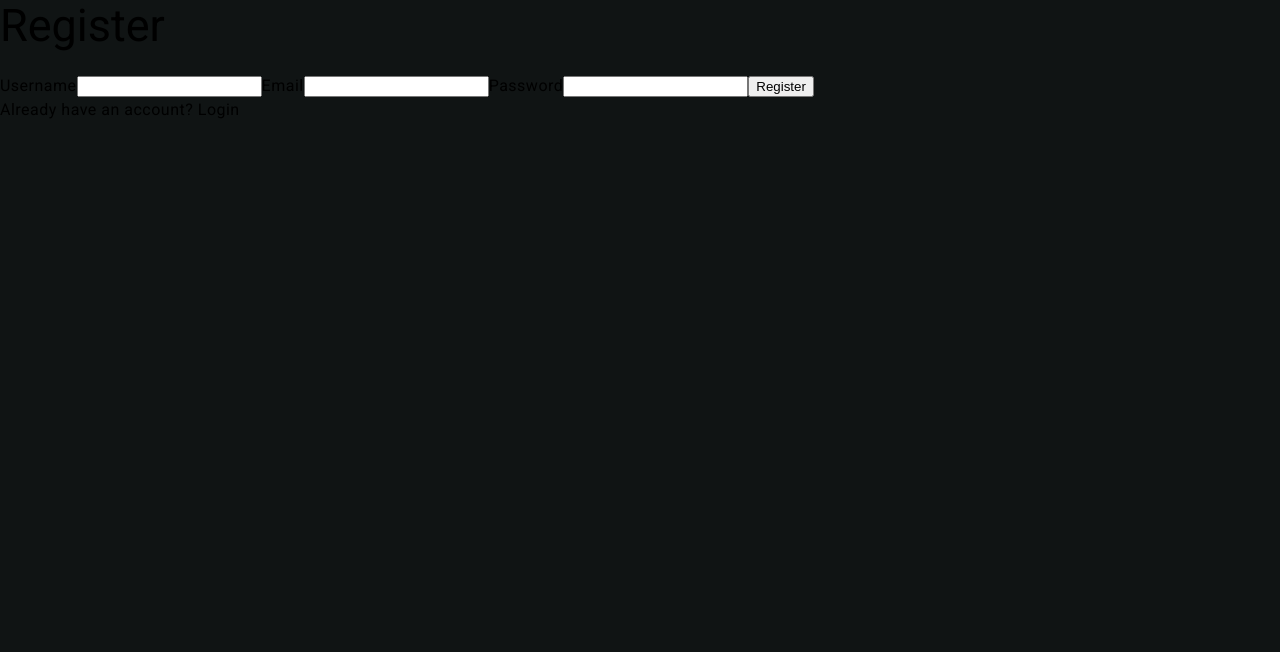
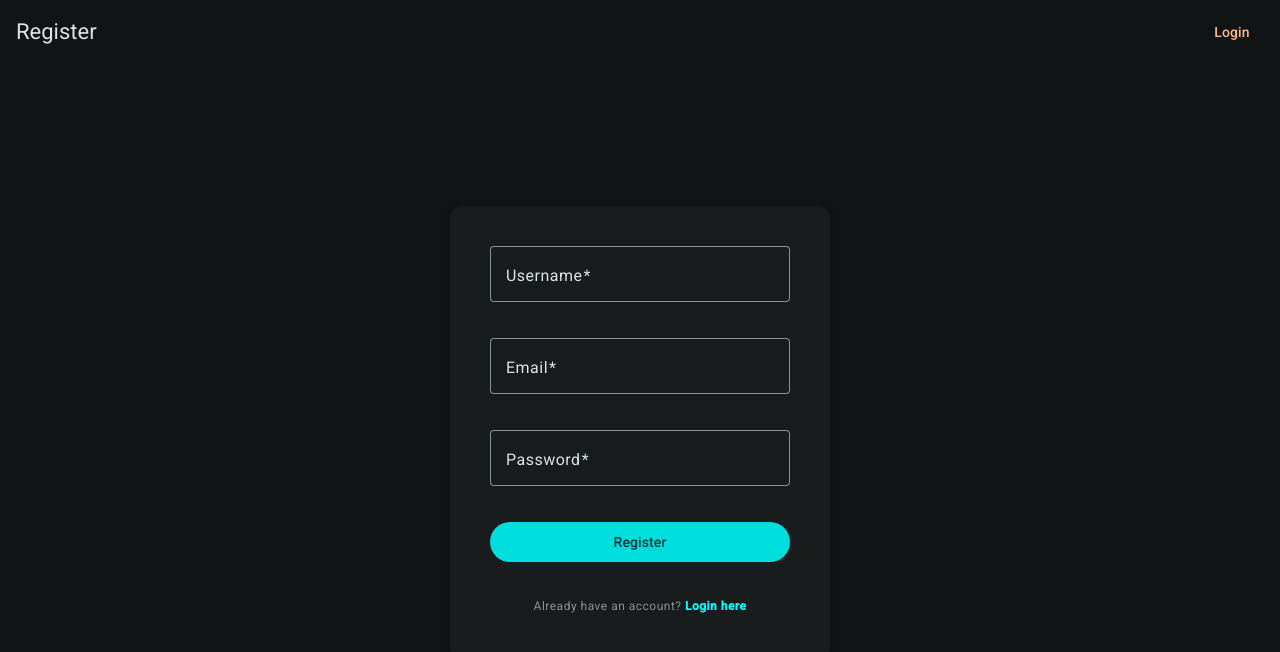
Before and after one commit to art2url/dev-task-flow, an Angular app: page /register in a window 1280 px wide. Shown: the top 652 px of the page. Built offline with nearby package versions, Linux system fonts and the light colour scheme.

Commit message:
Implemented Angular Material UI for Login & Register components, updated shared Header component for authentication pages

```diff
--- a/src/app/features/auth/login/login.component.html
+++ b/src/app/features/auth/login/login.component.html
@@ -1,16 +1,31 @@
+<app-header></app-header>
+
 <div class="auth-container">
-  <h2>Login</h2>
-  <form (ngSubmit)="login()">
-    <label>Email</label>
-    <input type="email" [(ngModel)]="email" name="email" required />
+  <mat-card class="auth-card">
+    <mat-card-content>
+      <mat-form-field appearance="outline" class="auth-input">
+        <mat-label>Email</mat-label>
+        <input matInput [(ngModel)]="email" type="email" required />
+      </mat-form-field>
 
-    <label>Password</label>
-    <input type="password" [(ngModel)]="password" name="password" required />
+      <mat-form-field appearance="outline" class="auth-input">
+        <mat-label>Password</mat-label>
+        <input matInput [(ngModel)]="password" type="password" required />
+      </mat-form-field>
 
-    <button type="submit">Login</button>
-  </form>
+      <button
+        mat-flat-button
+        color="primary"
+        class="auth-button"
+        (click)="onLogin()"
+      >
+        Login
+      </button>
 
-  <p *ngIf="errorMessage">{{ errorMessage }}</p>
-
-  <p>Don't have an account? <a routerLink="/register">Register</a></p>
+      <p class="auth-text">
+        Don't have an account?
+        <a routerLink="/register">Register here</a>
+      </p>
+    </mat-card-content>
+  </mat-card>
 </div>
--- a/src/app/features/auth/login/login.component.scss
+++ b/src/app/features/auth/login/login.component.scss
@@ -0,0 +1,40 @@
+@use "sass:math";
+@import "variables";
+
+.auth-container {
+  display: flex;
+  justify-content: center;
+  align-items: center;
+  height: calc(100vh - 64px);
+}
+
+.auth-card {
+  width: 380px;
+  padding: 24px;
+  border-radius: 12px;
+  box-shadow: 0px 4px 10px rgba(0, 0, 0, 0.2);
+}
+
+.auth-input {
+  width: 100%;
+  max-width: 340px;
+  margin-bottom: 16px;
+}
+
+.auth-button {
+  width: 100%;
+}
+
+.auth-text {
+  text-align: center;
+  margin-top: math.div($spacing, 0.5);
+  font-size: 12px;
+  color: $text-color;
+
+  a {
+    color: $primary-color;
+    text-decoration: none;
+    font-weight: bold;
+    cursor: pointer;
+  }
+}
--- a/src/app/features/auth/login/login.component.ts
+++ b/src/app/features/auth/login/login.component.ts
@@ -3,11 +3,28 @@ import { CommonModule } from '@angular/common';
 import { FormsModule } from '@angular/forms';
 import { HttpClient } from '@angular/common/http';
 import { Router } from '@angular/router';
+import { RouterModule } from '@angular/router';
+
+// Angular Material Imports
+import { MatCardModule } from '@angular/material/card';
+import { MatFormFieldModule } from '@angular/material/form-field';
+import { MatInputModule } from '@angular/material/input';
+import { MatButtonModule } from '@angular/material/button';
+import { HeaderComponent } from '../../../shared/header/header.component';
 
 @Component({
   selector: 'app-login',
   standalone: true,
-  imports: [CommonModule, FormsModule],
+  imports: [
+    CommonModule,
+    FormsModule,
+    RouterModule,
+    HeaderComponent,
+    MatCardModule,
+    MatFormFieldModule,
+    MatInputModule,
+    MatButtonModule,
+  ],
   templateUrl: './login.component.html',
   styleUrl: './login.component.scss',
 })
@@ -18,7 +35,7 @@ export class LoginComponent {
 
   constructor(private http: HttpClient, private router: Router) {}
 
-  login(): void {
+  onLogin(): void {
     this.http
       .post<{ token: string }>(
         'https://dev-task-flow-auth-server.onrender.com/login',
--- a/src/app/features/auth/register/register.component.html
+++ b/src/app/features/auth/register/register.component.html
@@ -1,19 +1,36 @@
+<app-header></app-header>
+
 <div class="auth-container">
-  <h2>Register</h2>
-  <form (ngSubmit)="register()">
-    <label>Username</label>
-    <input type="text" [(ngModel)]="username" name="username" required />
+  <mat-card class="auth-card">
+    <mat-card-content>
+      <mat-form-field appearance="outline" class="auth-input">
+        <mat-label>Username</mat-label>
+        <input matInput [(ngModel)]="username" type="text" required />
+      </mat-form-field>
 
-    <label>Email</label>
-    <input type="email" [(ngModel)]="email" name="email" required />
+      <mat-form-field appearance="outline" class="auth-input">
+        <mat-label>Email</mat-label>
+        <input matInput [(ngModel)]="email" type="email" required />
+      </mat-form-field>
 
-    <label>Password</label>
-    <input type="password" [(ngModel)]="password" name="password" required />
+      <mat-form-field appearance="outline" class="auth-input">
+        <mat-label>Password</mat-label>
+        <input matInput [(ngModel)]="password" type="password" required />
+      </mat-form-field>
 
-    <button type="submit">Register</button>
-  </form>
+      <button
+        mat-flat-button
+        color="primary"
+        class="auth-button"
+        (click)="onRegister()"
+      >
+        Register
+      </button>
 
-  <p *ngIf="errorMessage">{{ errorMessage }}</p>
-
-  <p>Already have an account? <a routerLink="/login">Login</a></p>
+      <p class="auth-text">
+        Already have an account?
+        <a routerLink="/login">Login here</a>
+      </p>
+    </mat-card-content>
+  </mat-card>
 </div>
--- a/src/app/features/auth/register/register.component.scss
+++ b/src/app/features/auth/register/register.component.scss
@@ -0,0 +1,40 @@
+@use "sass:math";
+@import "variables";
+
+.auth-container {
+  display: flex;
+  justify-content: center;
+  align-items: center;
+  height: calc(100vh - 64px);
+}
+
+.auth-card {
+  width: 380px;
+  padding: 24px;
+  border-radius: 12px;
+  box-shadow: 0px 4px 10px rgba(0, 0, 0, 0.2);
+}
+
+.auth-input {
+  width: 100%;
+  max-width: 340px;
+  margin-bottom: 16px;
+}
+
+.auth-button {
+  width: 100%;
+}
+
+.auth-text {
+  text-align: center;
+  margin-top: math.div($spacing, 0.5);
+  font-size: 12px;
+  color: $text-color;
+
+  a {
+    color: $primary-color;
+    text-decoration: none;
+    font-weight: bold;
+    cursor: pointer;
+  }
+}
--- a/src/app/features/auth/register/register.component.ts
+++ b/src/app/features/auth/register/register.component.ts
@@ -3,11 +3,28 @@ import { CommonModule } from '@angular/common';
 import { FormsModule } from '@angular/forms';
 import { HttpClient } from '@angular/common/http';
 import { Router } from '@angular/router';
+import { RouterModule } from '@angular/router';
+
+// Angular Material Imports
+import { MatCardModule } from '@angular/material/card';
+import { MatFormFieldModule } from '@angular/material/form-field';
+import { MatInputModule } from '@angular/material/input';
+import { MatButtonModule } from '@angular/material/button';
+import { HeaderComponent } from '../../../shared/header/header.component';
 
 @Component({
   selector: 'app-register',
   standalone: true,
-  imports: [CommonModule, FormsModule],
+  imports: [
+    CommonModule,
+    FormsModule,
+    RouterModule,
+    HeaderComponent,
+    MatCardModule,
+    MatFormFieldModule,
+    MatInputModule,
+    MatButtonModule,
+  ],
   templateUrl: './register.component.html',
   styleUrl: './register.component.scss',
 })
@@ -19,7 +36,7 @@ export class RegisterComponent {
 
   constructor(private http: HttpClient, private router: Router) {}
 
-  register(): void {
+  onRegister(): void {
     this.http
       .post('https://dev-task-flow-auth-server.onrender.com/register', {
         username: this.username,
--- a/src/app/shared/header/header.component.html
+++ b/src/app/shared/header/header.component.html
@@ -1,21 +1,17 @@
 <mat-toolbar color="primary">
-  <span>DevTaskFlow - Task Manager</span>
+  <span>{{ title }}</span>
   <span class="spacer"></span>
 
-  <button mat-button color="accent" (click)="onToggleForm()">
+  <button
+    *ngIf="!isAuthPage"
+    mat-button
+    color="accent"
+    (click)="toggleForm.emit()"
+  >
     {{ showForm ? "⌝ Hide Task Form ⌜" : "⌟ Show Task Form ⌞" }}
   </button>
 
-  <button
-    mat-button
-    color="accent"
-    *ngIf="!isAuthenticated"
-    routerLink="/login"
-  >
-    Login
-  </button>
-
-  <button mat-button color="warn" *ngIf="isAuthenticated" (click)="logout()">
-    Logout
+  <button mat-button color="accent" (click)="onButtonClick()">
+    {{ buttonLabel }}
   </button>
 </mat-toolbar>
--- a/src/app/shared/header/header.component.ts
+++ b/src/app/shared/header/header.component.ts
@@ -1,8 +1,8 @@
 import { Component, Input, Output, EventEmitter } from '@angular/core';
 import { CommonModule } from '@angular/common';
+import { Router, ActivatedRoute } from '@angular/router';
 import { MatToolbarModule } from '@angular/material/toolbar';
 import { MatButtonModule } from '@angular/material/button';
-import { Router } from '@angular/router';
 
 @Component({
   selector: 'app-header',
@@ -14,25 +14,41 @@ import { Router } from '@angular/router';
 export class HeaderComponent {
   @Input() showForm: boolean = true;
   @Output() toggleForm = new EventEmitter<void>();
-  @Output() clearAllClicked = new EventEmitter<void>();
-  @Output() loginClicked = new EventEmitter<void>();
+  @Output() logout = new EventEmitter<void>();
 
-  constructor(private router: Router) {}
+  constructor(private router: Router, private route: ActivatedRoute) {}
 
-  get isAuthenticated(): boolean {
-    return !!localStorage.getItem('authToken');
+  get isAuthPage(): boolean {
+    return (
+      this.router.url.includes('/login') ||
+      this.router.url.includes('/register')
+    );
   }
 
-  logout(): void {
-    localStorage.removeItem('authToken');
-    this.router.navigate(['/login']);
+  get title(): string {
+    if (this.router.url.includes('/login')) return 'Login';
+    if (this.router.url.includes('/register')) return 'Register';
+    return 'DevTaskFlow - Task Manager';
   }
 
-  onToggleForm(): void {
-    this.toggleForm.emit();
+  get buttonLabel(): string {
+    if (this.router.url.includes('/login')) return 'Register';
+    if (this.router.url.includes('/register')) return 'Login';
+    return localStorage.getItem('authToken') ? 'Logout' : 'Login';
   }
 
-  onLogin(): void {
-    this.loginClicked.emit();
+  onButtonClick(): void {
+    if (this.router.url.includes('/login')) {
+      this.router.navigate(['/register']);
+    } else if (this.router.url.includes('/register')) {
+      this.router.navigate(['/login']);
+    } else {
+      if (localStorage.getItem('authToken')) {
+        localStorage.removeItem('authToken');
+        this.logout.emit();
+      } else {
+        this.router.navigate(['/login']);
+      }
+    }
   }
 }
```
